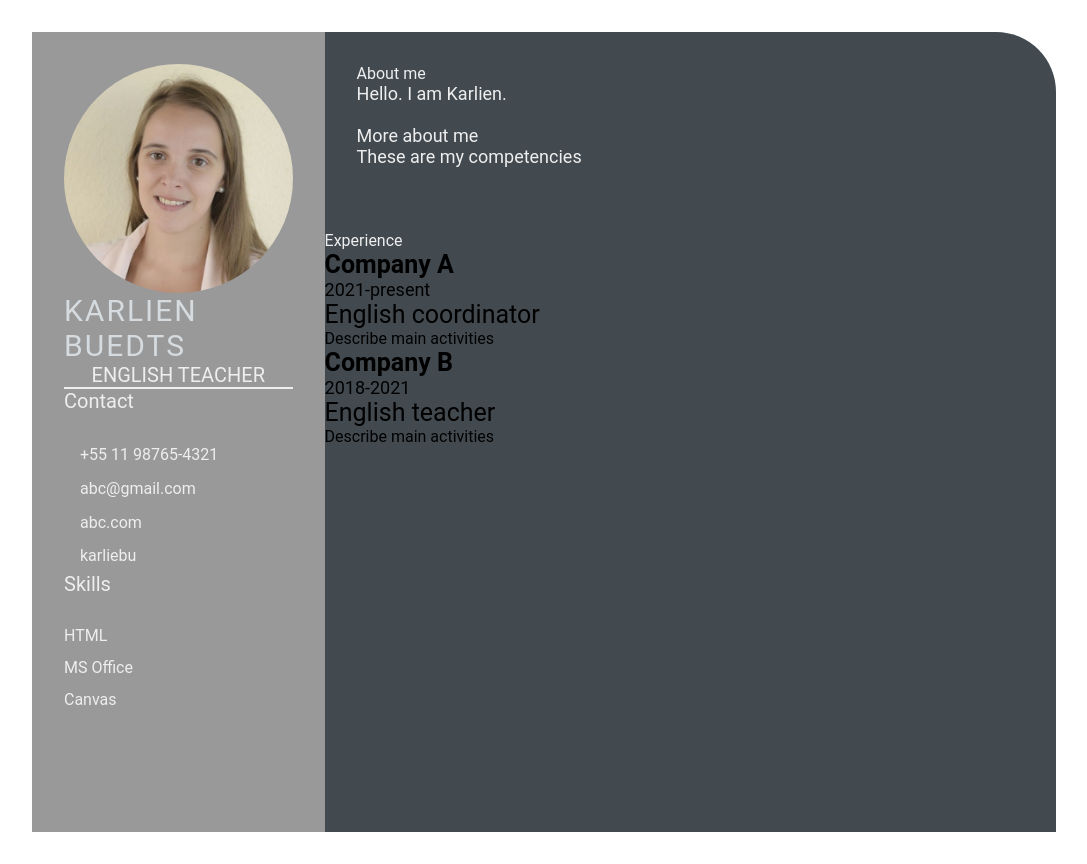
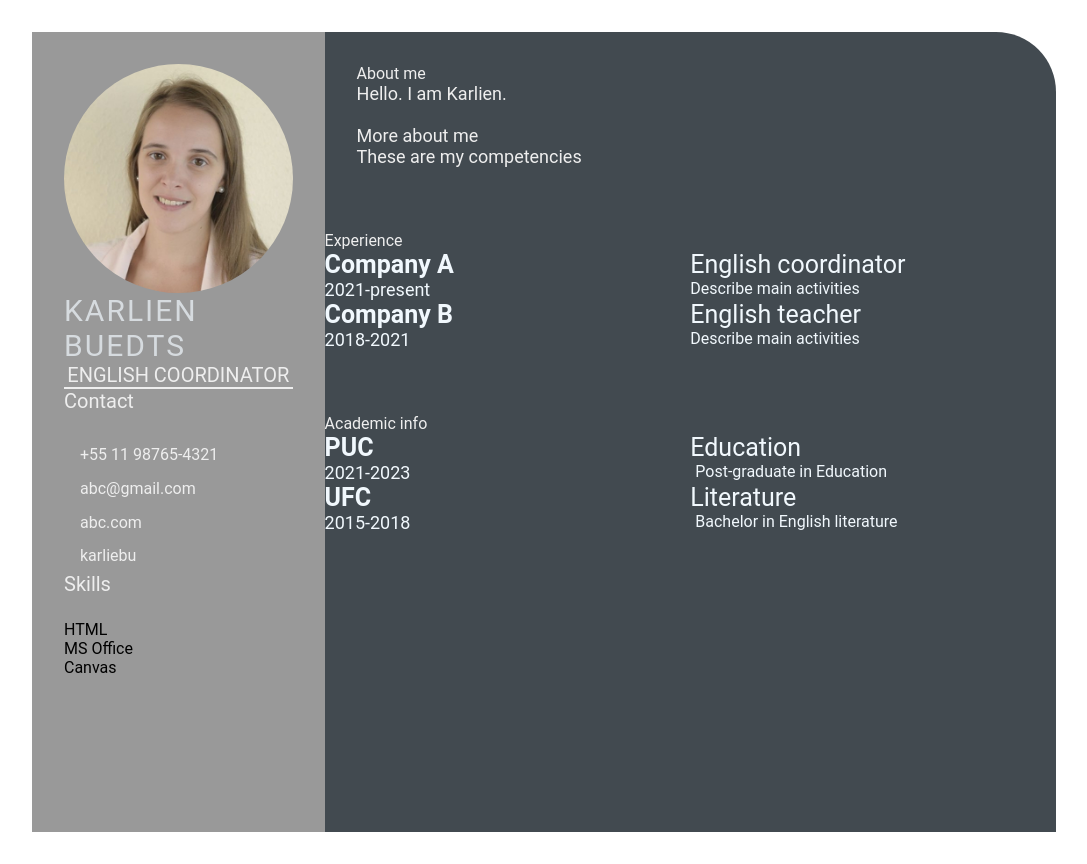
Before and after one commit to karliebu/karliebu.github.io, a plain HTML site: page index.html in a window 1280 px wide. Shown: the whole page, without its empty margins (96-1183 px from the left). Drawn offline with Linux system fonts and the light colour scheme.

Commit message:
feature:add feat-add-school-academy (#4)

```diff
--- a/index.html
+++ b/index.html
@@ -1,4 +1,5 @@
 <html lang="en">
+
 <head>
     <meta charset="UTF-8">
     <meta http-equiv="X-UA-Compatible" content="IE=edge">
@@ -8,14 +9,15 @@
     <link rel="stylesheet" href="style.css">
 
 </head>
+
 <body>
     <main class="resume-contents">
         <section class="left-section">
-            <div class="left-section-contents">
+            <section class="left-section-contents">
                 <div class="profile">
                     <img class="profile-image" src="img/profile-image.jpg" alt="Profile image">
                     <p class="name">Karlien Buedts</p>
-                    <p class="profession">English teacher</p>
+                    <p class="profession">English coordinator</p>
                 </div>
                 <div class="contact-info">
                     <p class="left-title">Contact</p>
@@ -33,14 +35,19 @@
                 <div class="Skills">
                     <p class="left-title">Skills</p>
                     <ul>
-                        <li><p>HTML</p></li>
-                        <li><p>MS Office</p></li>
-                        <li><p>Canvas</p></li>
+                        <li>
+                            <p>HTML</p>
+                        </li>
+                        <li>
+                            <p>MS Office</p>
+                        </li>
+                        <li>
+                            <p>Canvas</p>
+                        </li>
                     </ul>
                 </div>
-            </div>
             </section>
-
+        </section>
         <section class="right-section">
             <div class="right-section-contents">
                 <section class="about gap">
@@ -54,7 +61,7 @@
             </div>
             <section class="experience gap">
                 <div class="right-title">Experience</div>
-            <div class="experience contents">
+                <div class="experience-contents">
                     <div class="exp-left">
                         <p class="exp-company-name">Company A</p>
                         <p class="exp-time-period">2021-present</p>
@@ -75,7 +82,33 @@
                     </div>
                 </div>
             </section>
+            <section class="education gap">
+                <div class="right-title">Academic info</div>
+                <div class="education-contents">
+                    <div class="education-left">
+                        <p class="education-school-name">PUC</p>
+                        <p class="education-time-period">2021-2023</p>
+                    </div>
+                    <div class="education-right">
+                        <p class="education-subject">Education</p>
+                        <p class="education-desc">
+                        Post-graduate in Education
+                        </p>
+                    </div>
+                    <div class="education-left">
+                        <p class="education-school-name">UFC</p>
+                        <p class="education-time-period">2015-2018</p>
+                    </div>
+                    <div class="education-right">
+                        <p class="education-subject">Literature</p>
+                        <p class="education-desc">
+                        Bachelor in English literature
+                        </p>
+                    </div>
+                </div>
+            </section>
         </section>
     </main>
 </body>
+
 </html>
--- a/style.css
+++ b/style.css
@@ -81,7 +81,7 @@
 .skills ul {
     padding-top: 1.5rem;
 }
-.skills ul li p {
+.skills p ul li {
     padding: .4rem 0;
     color: #eeeeee;
 }
@@ -119,7 +119,7 @@
 }
 
 .exp-time-period,
-.educationp-time-period,
+.education-time-period,
 .awards-time-period {
     font-size: 18px;
 }
```
Lines whose indentation alone changed are shown as unchanged.
